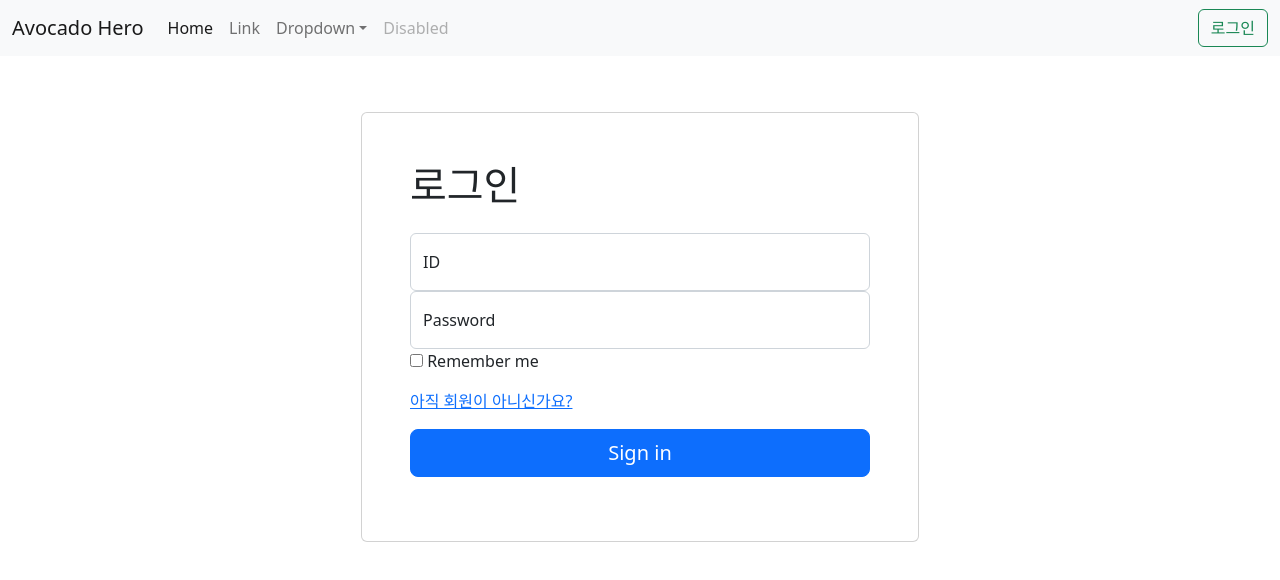
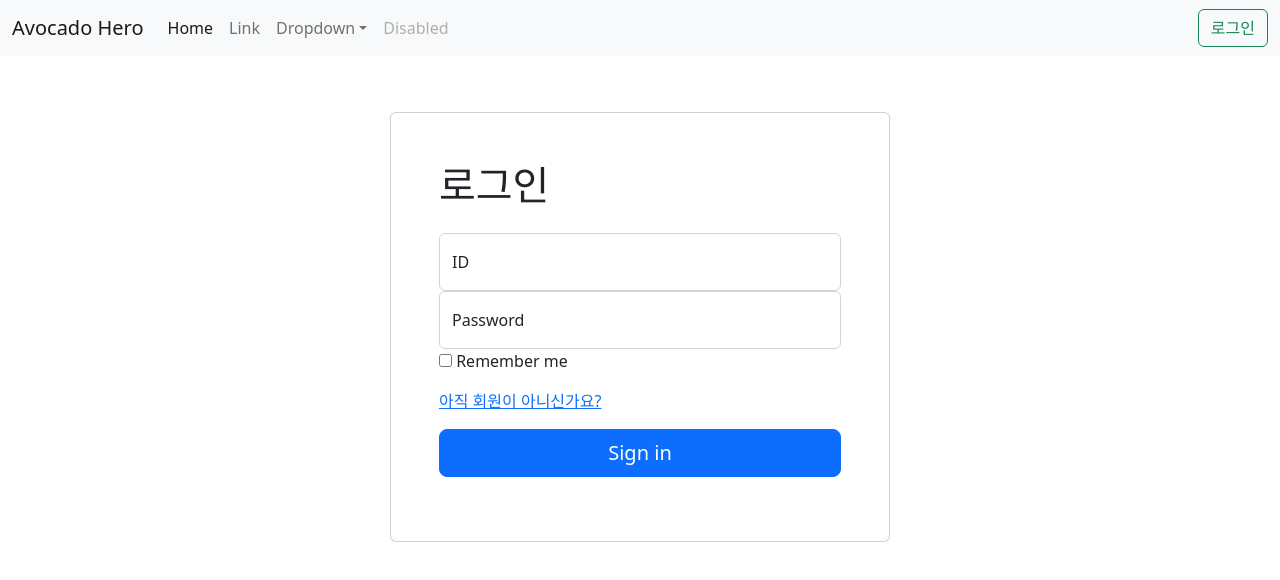
Before and after one commit to KGU-Team-Avocado/avocado-hero-web, a React (Create React App) app: page /signin in a window 1280 px wide. Shown: the top 580 px of the page. Built offline with nearby package versions, Linux system fonts and the light colour scheme.

Commit message:
디자인 버그 수정

```diff
--- a/src/container/sign/sign_in/SignInContainer.js
+++ b/src/container/sign/sign_in/SignInContainer.js
@@ -40,7 +40,7 @@ const SignInContainer = () => {
 
   return (
     <div className="d-flex justify-content-center pt-5">
-      <div className="card p-5 w-50" >
+      <div className="card p-5 w-100" style={{'maxWidth':'500px','minWidth':'300px'}} >
         <h1>로그인</h1>
         <div className="py-3">
           <div className="form-floating">
--- a/src/container/sign/sign_up/SignUpContainer.js
+++ b/src/container/sign/sign_up/SignUpContainer.js
@@ -61,7 +61,7 @@ const SignUpContainer = () => {
 
   return (
     <div className="d-flex justify-content-center pt-5">
-      <div className="card p-5 w-50" >
+      <div className="card p-5 w-100" style={{'maxWidth':'500px','minWidth':'300px'}} >
         <h1>회원가입</h1>
         <div className="py-3">
           <Form>
```
